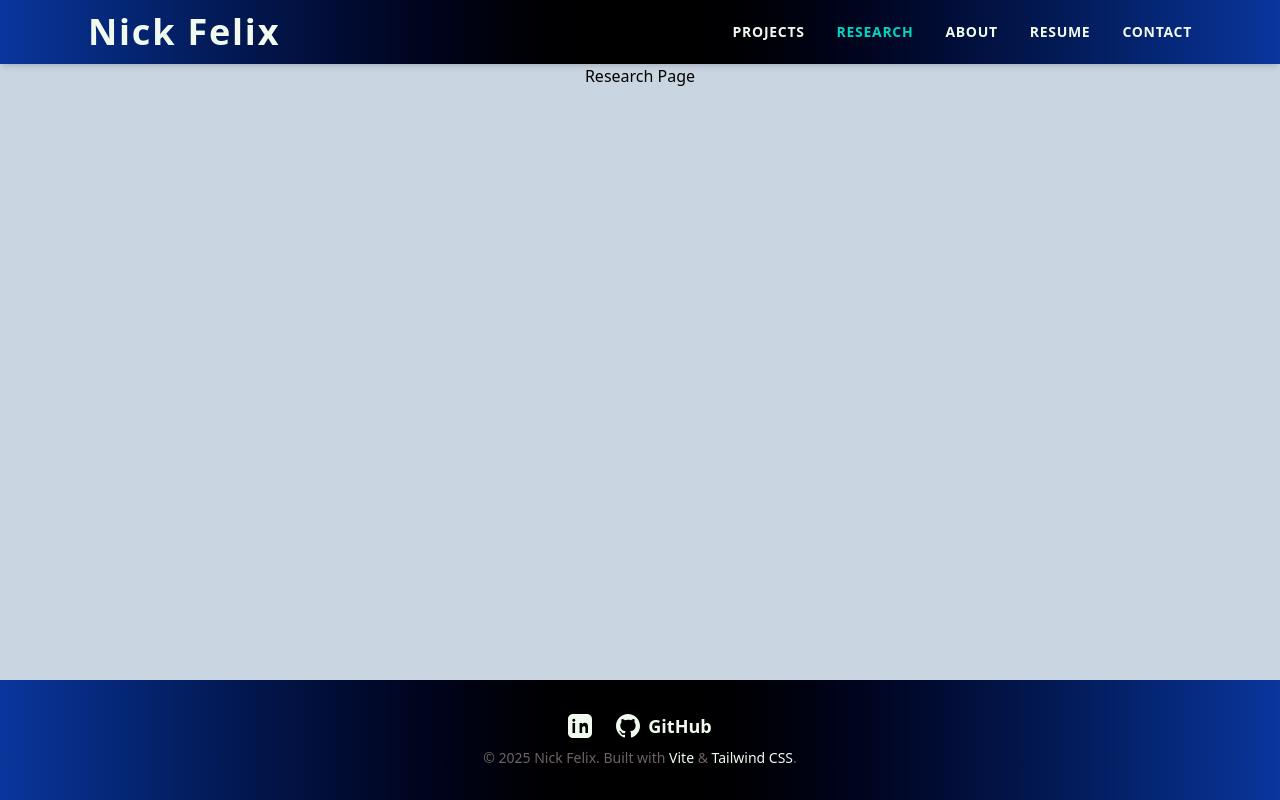
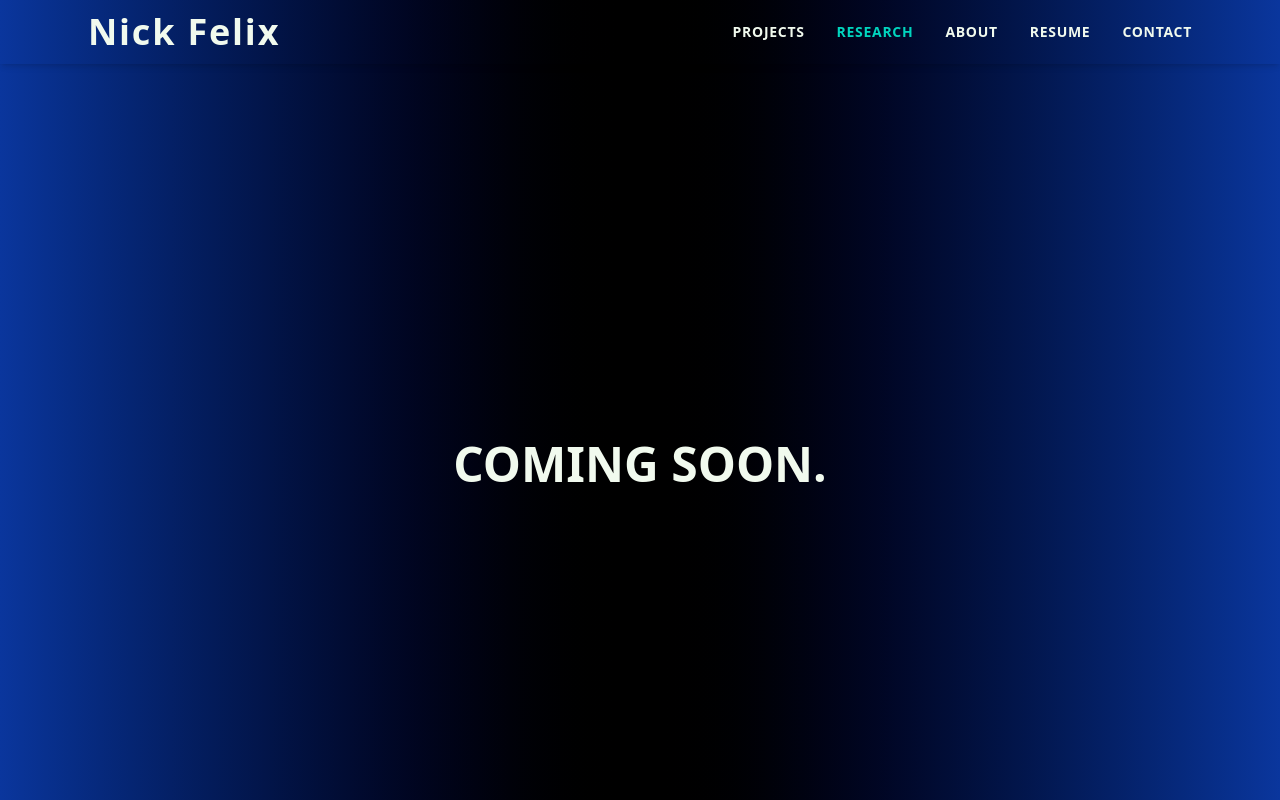
Before and after one commit to nicorox247/Nick-Felix-Site, a React (Vite) app: page /research in a window 1280 px wide. Shown: the top 800 px of the page. Built offline with nearby package versions, Linux system fonts and the light colour scheme.

Commit message:
added coming soon page

```diff
--- a/src/App.css
+++ b/src/App.css
@@ -80,6 +80,10 @@
 
 @utility node-right{
   @apply bg-gradient-to-l from-primary to-sky-500 via-dark;
+}
+
+@utility flex-center{
+  @apply flex items-center justify-center;
 }
 
 #root {
--- /dev/null
+++ b/src/components/ComingSoon.jsx
@@ -0,0 +1,24 @@
+import { useEffect, useState } from 'react';
+
+export default function ComingSoon() {
+  const [dots, setDots] = useState('');
+
+  useEffect(() => {
+    const interval = setInterval(() => {
+      setDots((prev) => (prev.length >= 3 ? '' : prev + '.'));
+    }, 1000); // Adjust speed here (500ms = half a second)
+
+    return () => clearInterval(interval);
+  }, []);
+
+
+
+    return(
+        <div className="h-screen w-full bg-gradient-primary flex-center">
+            <h1 className="uppercase text-5xl text-light">
+                Coming Soon{dots}
+            </h1>
+        </div>
+    );
+
+}
--- a/src/pages/Research.jsx
+++ b/src/pages/Research.jsx
@@ -1,3 +1,5 @@
+import ComingSoon from '../components/ComingSoon';
+
 export default function Research() {
-    return <div>Research Page</div>;
+    return <ComingSoon/>;
   }
```
